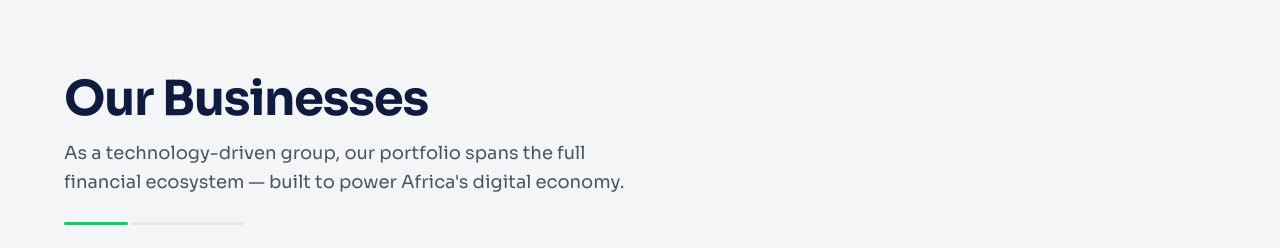
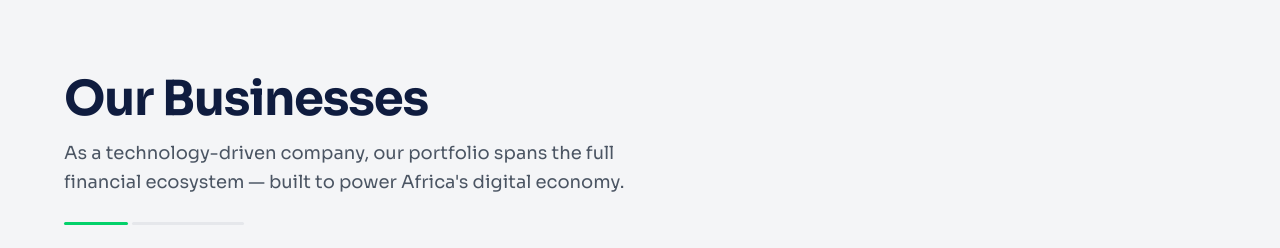
Before and after one commit to Chrisidoko/readiesgroup, a Next.js app: page / in a window 1280 px wide. Shown: the part 1440-1688 px from the top of the page. Built offline with nearby package versions, Linux system fonts and the light colour scheme.

Commit message:
lastmeeting

```diff
--- a/src/app/components/Ourbusinesses.tsx
+++ b/src/app/components/Ourbusinesses.tsx
@@ -589,7 +589,7 @@ export default function OurBusinesses() {
               Our Businesses
             </h2>
             <p className="text-[#4B5563] text-base md:text-lg max-w-xl leading-relaxed">
-              As a technology-driven group, our portfolio spans the full
+              As a technology-driven company, our portfolio spans the full
               financial ecosystem — built to power Africa&apos;s digital
               economy.
             </p>
```
